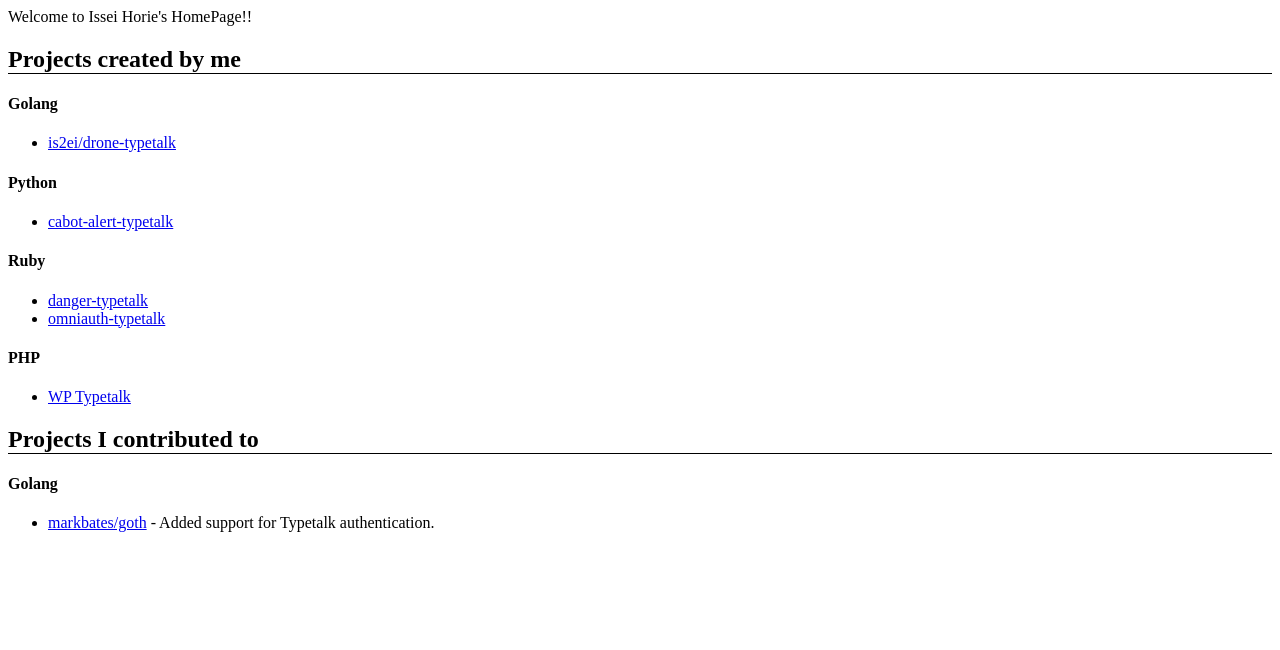
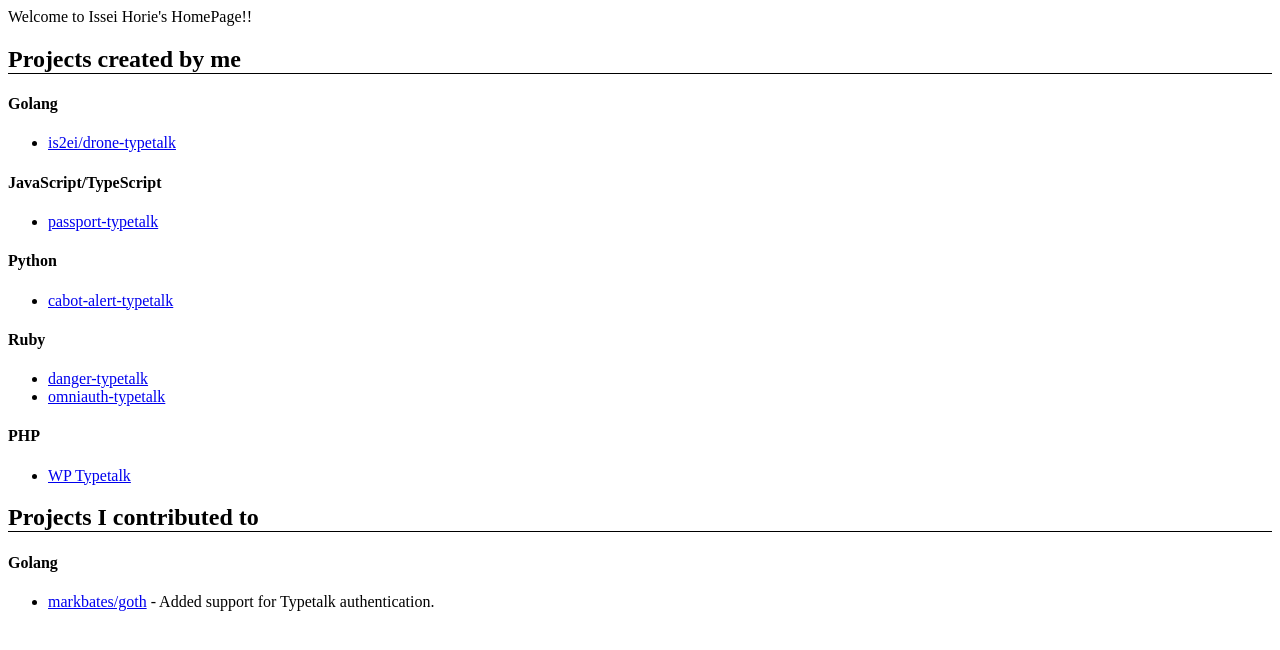
Before and after one commit to is2ei/site, a plain HTML site: page index.html in a window 1280 px wide. Drawn offline with Linux system fonts and the light colour scheme.

Commit message:
Added passport-typetalk

```diff
--- a/index.html
+++ b/index.html
@@ -5,6 +5,11 @@
 <h4>Golang</h4>
 <ul>
     <li><a href="https://github.com/is2ei/drone-typetalk" target="_blank">is2ei/drone-typetalk</a></li>
+</ul>
+
+<h4>JavaScript/TypeScript</h4>
+<ul>
+    <li><a href="https://www.npmjs.com/settings/is2ei/packages" target="_blank">passport-typetalk</a></li>
 </ul>
 
 <h4>Python</h4>
```
